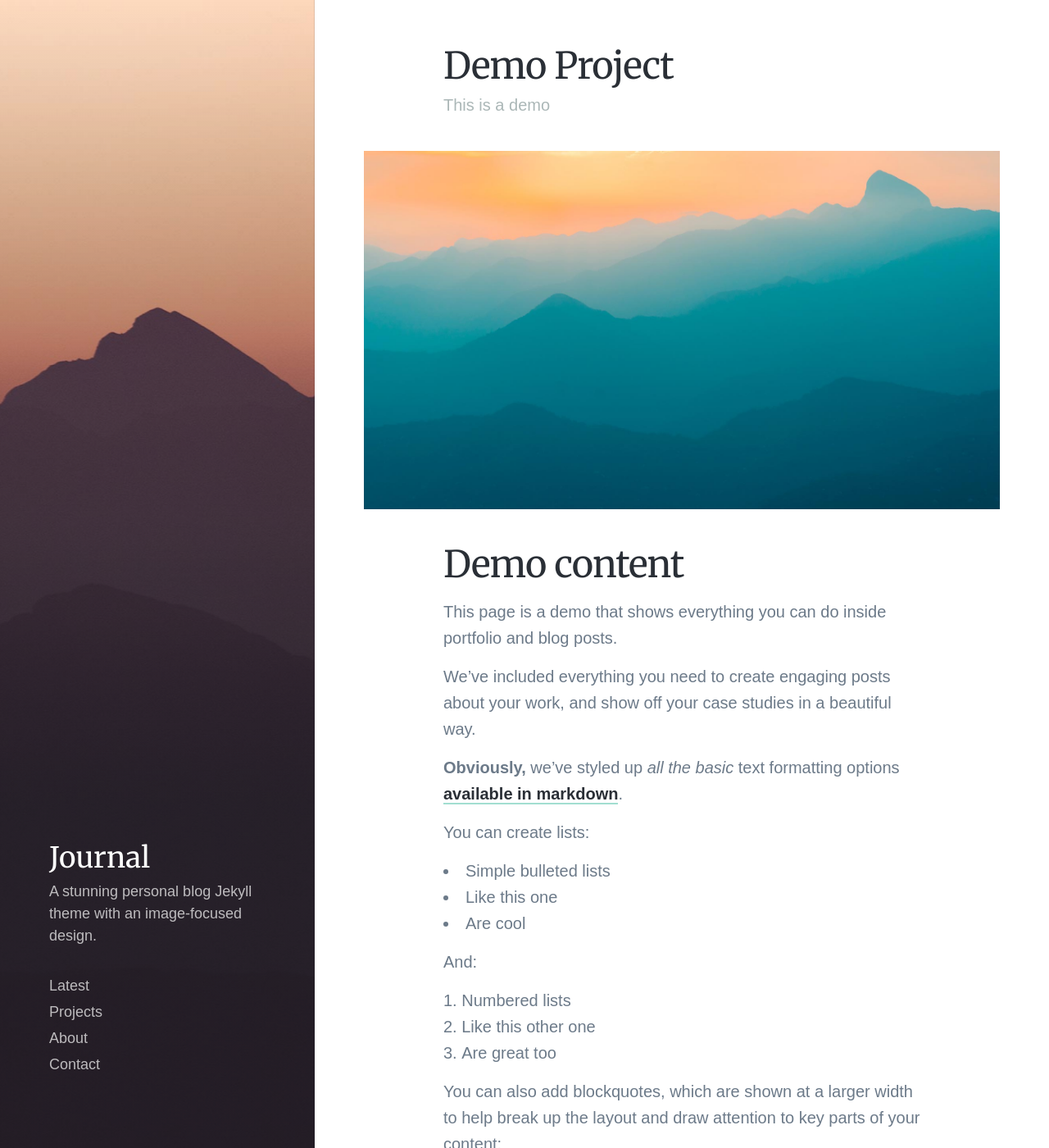
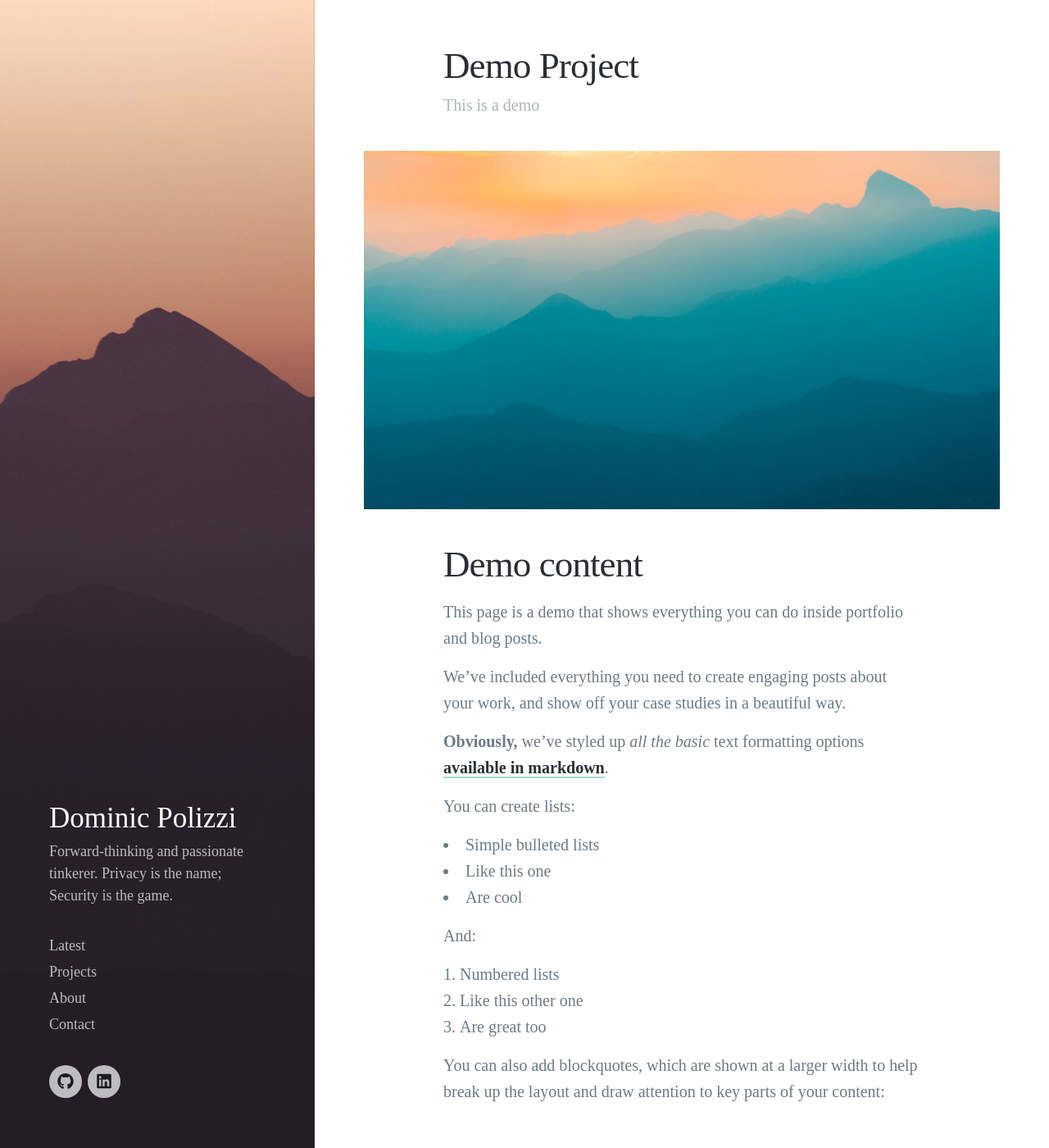
Before and after one commit to DomPolizzi/DomPolizzi.github.io, a Jekyll site: the page built from _projects/2018-06-30-demo-project.md, in a window 1280 px wide and 1400 px high. Shown: the whole window at 82% size. Built offline with Jekyll 4.4.1, drawn with Linux system fonts in a browser that asks for light colours; nearby versions of some CDN libraries; some web fonts are replaced; some of the changed text lies outside the part shown.

Commit message:
Settings Adjust

```diff
--- a/_data/settings.yml
+++ b/_data/settings.yml
@@ -1,6 +1,6 @@
 basic_settings:
-  site_title: Journal
-  site_tagline: A stunning personal blog Jekyll theme with an image-focused design.
+  site_title: Dominic Polizzi
+  site_tagline: Forward-thinking and passionate tinkerer. Privacy is the name; Security is the game.
   favicon_image: /images/favicon.png
 
 header_settings:
@@ -46,7 +46,7 @@ social_settings:
   dribbble_url: ''
   behance_url: ''
   deviantart_url: ''
-  github_url: ''
+  github_url: 'https://github.com/DomPolizzi'
   reddit_url: ''
   flickr_url: ''
   etsy_url: ''
@@ -54,7 +54,7 @@ social_settings:
   soundcloud_url: ''
   spotify_url: ''
   bandcamp_url: ''
-  linkedin_url: ''
+  linkedin_url: 'https://www.linkedin.com/in/dominic-polizzi/'
 
 color_settings:
   background_color: '#ffffff'
@@ -69,9 +69,9 @@ color_settings:
   error_color: '#D64541'
 
 font_settings:
-  font_embed: '<link href="https://fonts.googleapis.com/css?family=Merriweather:300,400|Muli:400,400i,600" rel="stylesheet">'
-  title_font: '"Merriweather", sans-serif'
-  body_font: '"Muli", sans-serif'
+  font_embed: '<link href="https://fonts.googleapis.com/css2?family=Nova+Cut&display=swap" rel="stylesheet">'
+  title_font: '"Nova Cut", cursive'
+  body_font: '"Muli", cursive'
   regular_weight: 400
   bold_weight: 600
   site_title:
```
Also changed, not shown: images/favicon.png.
